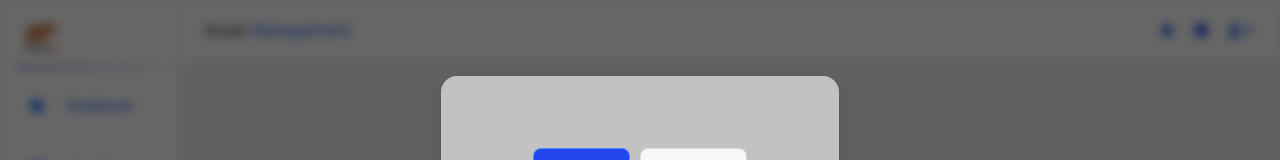
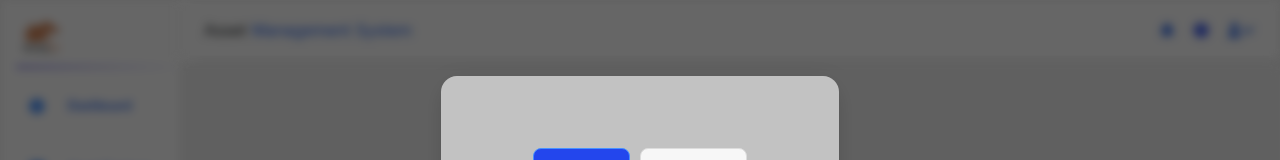
Before and after one commit to AnujNdas/Asset-manager-new, a React (Create React App) app in the folder frontend/: page /user/login in a window 1280 px wide. Shown: the top 160 px of the page. Built offline with nearby package versions, Linux system fonts and the light colour scheme.

Commit message:
Update Menubar.jsx

```diff
--- a/frontend/src/Components/Menubar.jsx
+++ b/frontend/src/Components/Menubar.jsx
@@ -84,6 +84,7 @@ const Menubar = ({ username, toggleSidebar }) => {
            <div className="title-text">
               Asset
               <span>Management</span>
+              <span>System</span>
             </div>
         <div className="control-panel">
           <NotificationButton />
```
